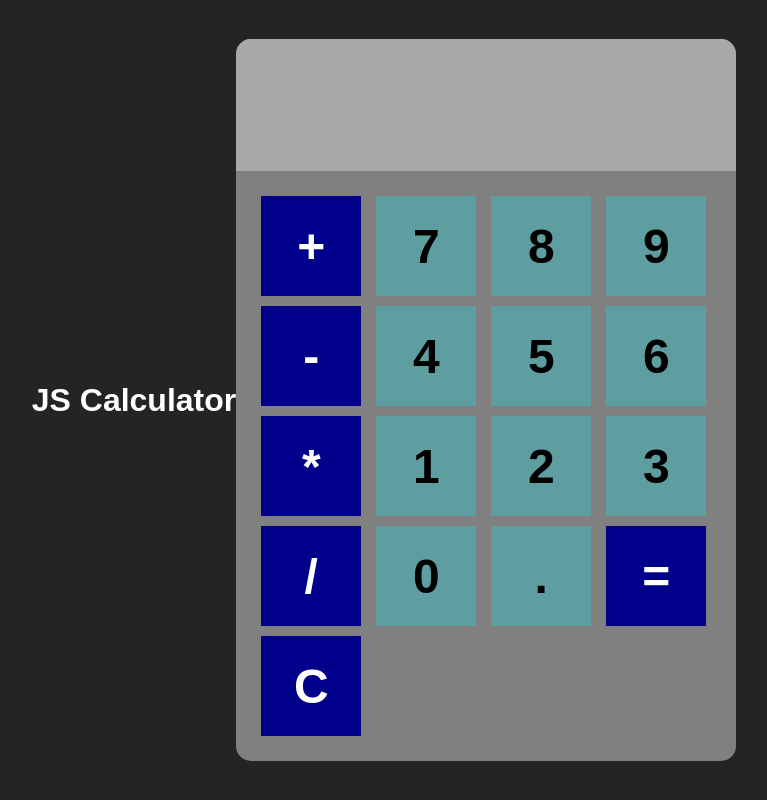
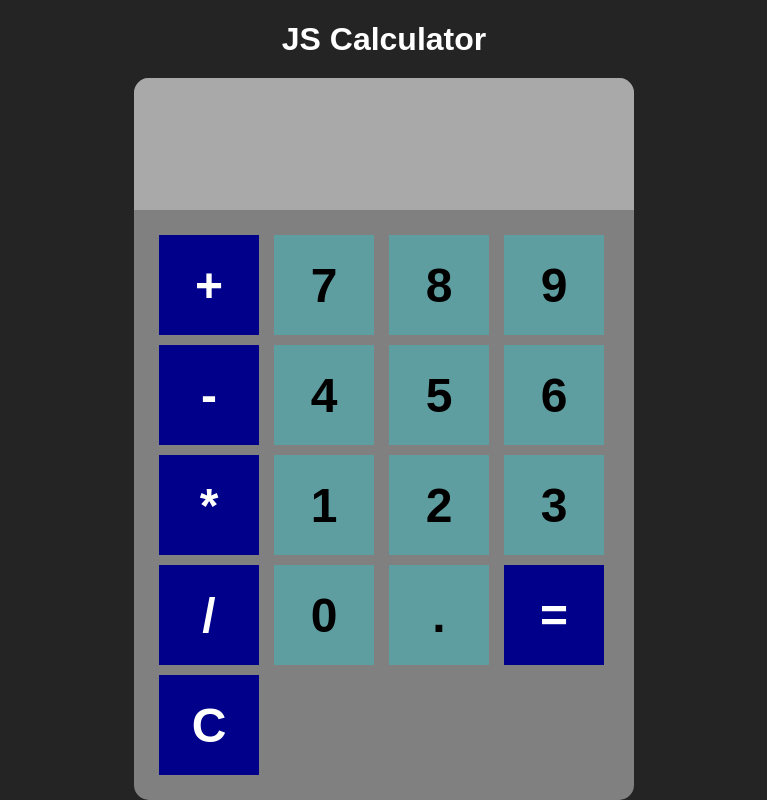
Before and after one commit to JonoCab001/JS-calculator, a plain HTML site: page index.html in a window 1280 px wide. Shown: the whole page, without its empty margins (256-1023 px from the left). Drawn offline with Linux system fonts and the light colour scheme.

Commit message:
Moved JS Calculator heading above the calculator

```diff
--- a/css/styles.css
+++ b/css/styles.css
@@ -1,6 +1,7 @@
 body {
     margin: 0;
     display: flex;
+    flex-direction: column;
     justify-content: center;
     align-items: center;
     height: 100vh;
@@ -10,6 +11,7 @@ body {
 h1 {
     color: #fff;
     font-family: Arial, Helvetica, sans-serif;
+    margin-bottom: 20px;
 }
 
 #calculator {
```
